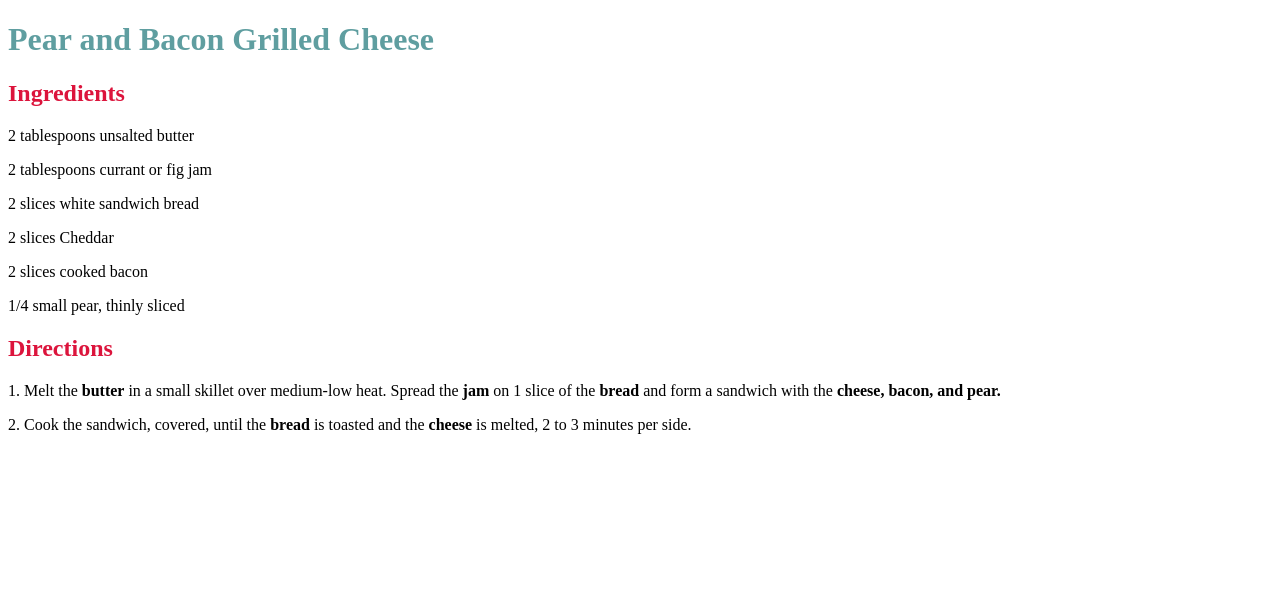
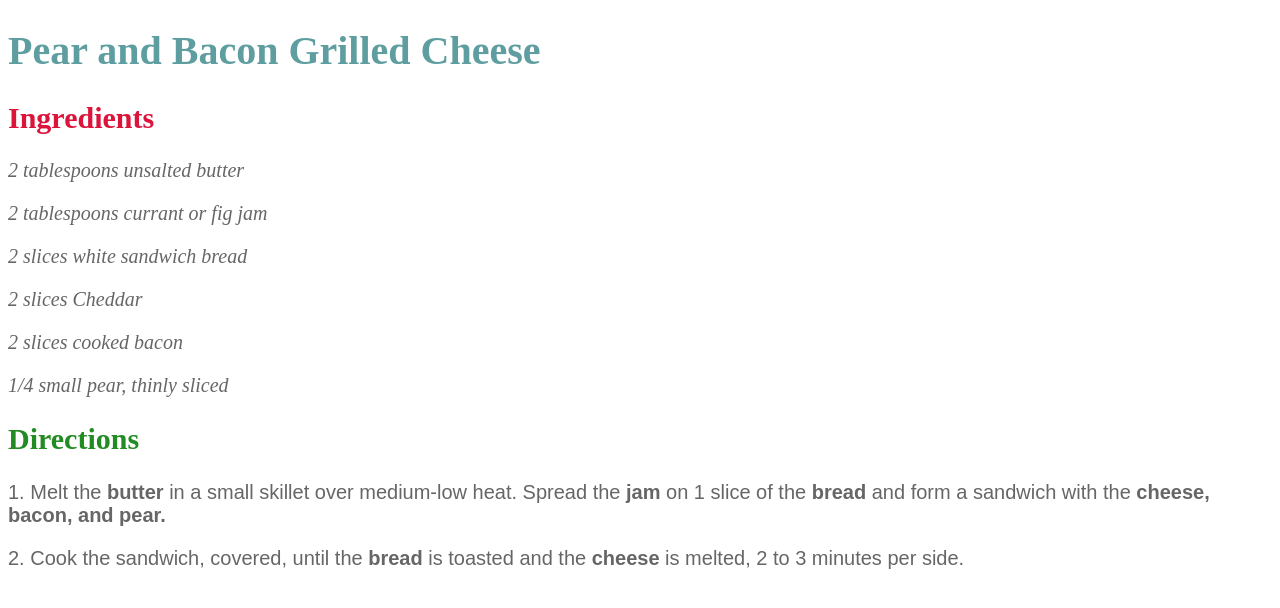
Before and after one commit to seanwessmith/launch_school, a plain HTML site: page frontend/pear_bacon_grilled_cheese/index.html in a window 1280 px wide. Drawn offline with Linux system fonts and the light colour scheme.

Commit message:
finished frontend prep

```diff
--- a/frontend/pear_bacon_grilled_cheese/index.html
+++ b/frontend/pear_bacon_grilled_cheese/index.html
@@ -4,18 +4,42 @@
   <head>
     <meta charset="utf-8">
     <title>Grilled Cheese Recipes</title>
+    <style>
+h1 {
+  color: cadetblue;
+}
+h2 {
+  color: crimson;
+}
+body {
+  font-size: 20px;
+  color: #666666;
+}
+#ingredients {
+  color: crimson;
+}
+#directions {
+  color: #228b22;
+}
+.ingredient {
+  font-style: italic;
+}
+.direction {
+  font-family: sans-serif;
+}
+    </style>
   </head>
   <body>
-    <h1 style="color: cadetblue">Pear and Bacon Grilled Cheese</h1>
-    <h2 style="color: crimson">Ingredients</h2>
-    <p>2 tablespoons unsalted butter</p>
-    <p>2 tablespoons currant or fig jam</p>
-    <p>2 slices white sandwich bread</p>
-    <p>2 slices Cheddar</p>
-    <p>2 slices cooked bacon</p>
-    <p>1/4 small pear, thinly sliced</p>
-    <h2 style="color: crimson">Directions</h2>
-    <p>1. Melt the <strong>butter</strong> in a small skillet over medium-low heat. Spread the <strong>jam</strong> on 1 slice of the <strong>bread</strong> and form a sandwich with the <strong>cheese, bacon, and pear.</strong></p>
-    <p>2. Cook the sandwich, covered, until the <strong>bread</strong> is toasted and the <strong>cheese</strong> is melted, 2 to 3 minutes per side.</p>
+    <h1>Pear and Bacon Grilled Cheese</h1>
+    <h2 id="ingredients">Ingredients</h2>
+    <p class="ingredient">2 tablespoons unsalted butter</p>
+    <p class="ingredient">2 tablespoons currant or fig jam</p>
+    <p class="ingredient">2 slices white sandwich bread</p>
+    <p class="ingredient">2 slices Cheddar</p>
+    <p class="ingredient">2 slices cooked bacon</p>
+    <p class="ingredient">1/4 small pear, thinly sliced</p>
+    <h2 id="directions">Directions</h2>
+    <p class="direction">1. Melt the <strong>butter</strong> in a small skillet over medium-low heat. Spread the <strong>jam</strong> on 1 slice of the <strong>bread</strong> and form a sandwich with the <strong>cheese, bacon, and pear.</strong></p>
+    <p class="direction">2. Cook the sandwich, covered, until the <strong>bread</strong> is toasted and the <strong>cheese</strong> is melted, 2 to 3 minutes per side.</p>
   </body>
 </html>
```
Also changed, not shown: 1 other file.
